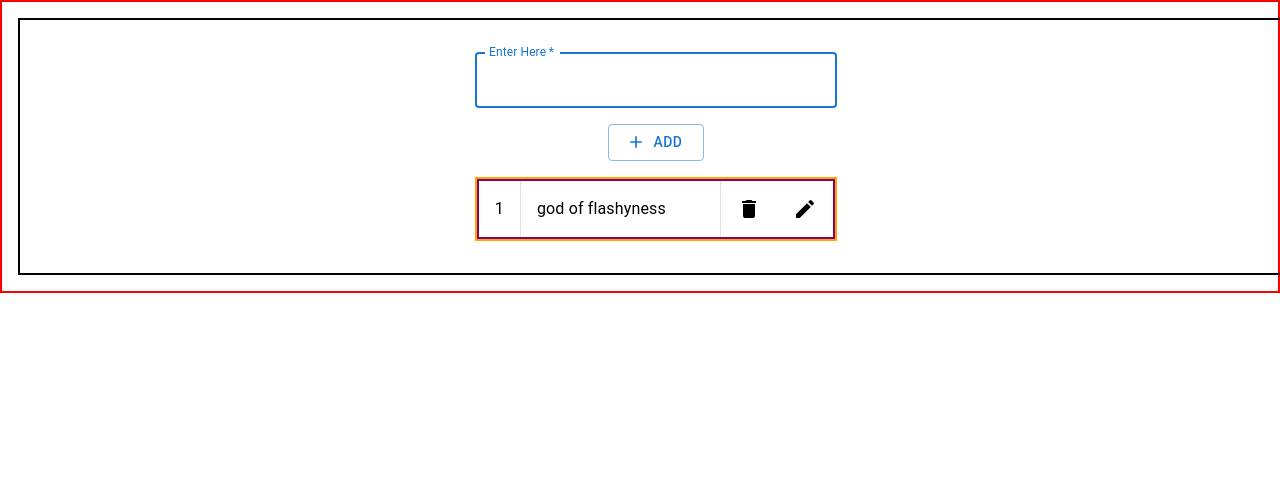
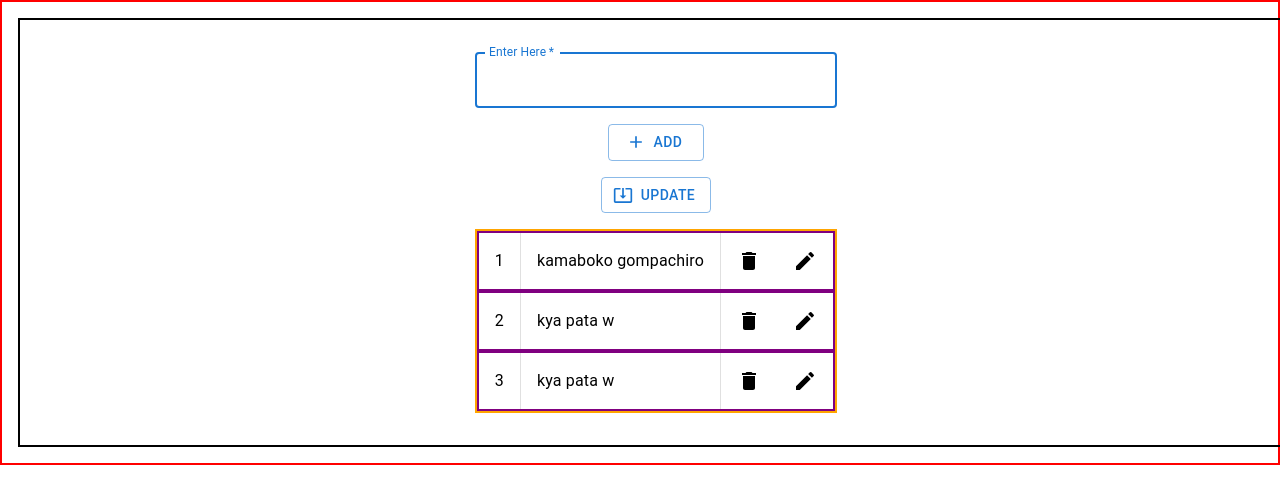
Before and after one commit to harshsajla2001/what-to-do, a React (Create React App) app: page / in a window 1280 px wide. Shown: the top 504 px of the page. Built offline with nearby package versions, Linux system fonts and the light colour scheme; data requests are answered from the project's data file.

Commit message:
adding edit functionalty

```diff
--- a/db.json
+++ b/db.json
@@ -1,8 +1,16 @@
 {
   "todoList": [
     {
-      "todo": "god of flashyness",
+      "todo": "kamaboko gompachiro",
       "id": 1
+    },
+    {
+      "todo": "kya pata w",
+      "id": 2
+    },
+    {
+      "todo": "kya pata w",
+      "id": 3
     }
   ]
 }
--- a/src/App.js
+++ b/src/App.js
@@ -1,33 +1,39 @@
+import { createContext, useEffect, useState } from "react";
 import Form from "./component/Form";
-import { createContext, useEffect, useState } from "react";
 import axios from "axios";
 
 export const GlobalInfo = createContext();
 
 function App() {
   const [todos, setTodos] = useState([]);
-// console.log("test1",todos)
+  const [val, setVal] = useState()
+  // Function to get values from child componets
   const getValues = (data) => {
-    return data;
+    setVal(data);
   };
-
-  // console.log(yoo, "bhar wala");
+  // Function to edit data base
+  const editTodo = (id, todo) => {
+    axios
+      .put(`http://localhost:3004/todoList/${id}`, {
+        todo: todo,
+      })
+      .then(() => {
+        getTodo();
+      })
+      .catch((err) => console.log(err));
+  };
+  // Function to get data from data base
   const getTodo = () => {
-     axios
+    axios
       .get("http://localhost:3004/todoList")
       .then((data) => {
         setTodos(data.data);
-        // console.log(data.data[1].id, "under wala");
       })
       .catch((err) => console.log(err));
   };
-  useEffect(() => {
-    getTodo();
-  }, []);
-
-  // console.log(uniId)
+  // Function to add data into data base
   const postTodo = (todo = "empty input") => {
-     axios
+    axios
       .post("http://localhost:3004/todoList", {
         todo: todo,
       })
@@ -36,6 +42,7 @@ function App() {
         console.log(error);
       });
   };
+  // Function to delete data from data base
   const deletTodo = (id) => {
     axios
       .delete(`http://localhost:3004/todoList/${id}`)
@@ -44,16 +51,23 @@ function App() {
         console.log(error);
       });
   };
+  // Function to get data when page load
+  useEffect(() => {
+    getTodo();
+  }, []);
 
   return (
     <>
       <GlobalInfo.Provider
         value={{
-          todos: todos,
           getValues: getValues,
           postTodo: postTodo,
           getTodo: getTodo,
           deletTodo: deletTodo,
+          setVal: setVal,
+          editTodo: editTodo,
+          todos: todos,
+          val: val,
         }}
       >
         <Form />
--- a/src/component/Form.js
+++ b/src/component/Form.js
@@ -1,31 +1,28 @@
 import { TextField, Box, Grid, Button } from '@mui/material';
 import AddIcon from '@mui/icons-material/Add';
+import SystemUpdateAltIcon from '@mui/icons-material/SystemUpdateAlt';
 import List from './List';
-import {useState,useContext, useEffect} from 'react'
+import { useState, useContext, useEffect } from 'react'
 import { GlobalInfo } from '../App';
 
 
 
 function Form() {
-    const {getValues,postTodo,getTodo} = useContext(GlobalInfo)
-    const [inputVal,setInputVal] = useState()
-    // useEffect(() => {
-    //   console.log(getValues(inputVal))
-    // }, [inputVal])
-    const handleClick = ()=> {
-        postTodo(inputVal)
-        console.log(inputVal)
-
-    }
-
+    const { getValues, postTodo, editTodo } = useContext(GlobalInfo)
+    const [inputVal, setInputVal] = useState("")
+    const [editId, setEditId] = useState()
+    // Function to export functions and variables to the parant component
+    useEffect(() => {
+        getValues({ editId, setEditId, setInputVal, inputVal })
+    }, [editId])
     return (
         <form>
             <Box sx={{ border: "solid red 2px" }}>
                 <Grid m={2} p={4} container gap={2} direction="column" justifyContent="center" alignItems="center" sx={{ border: "solid black 2px" }}>
-                    <TextField  onChange={(e)=> setInputVal( e.target.value)} id="outlined-basic" label="Enter Here" variant="outlined" required sx={{minWidth:'30%'}} autoFocus={true}/>
-                    <Button onClick={handleClick} startIcon={<AddIcon fontSize='small' />} variant="outlined" sx={{minWidth:'8%'}}>Add</Button>
+                    <TextField value={inputVal} onChange={(e) => setInputVal(e.target.value)} id="outlined-basic" label="Enter Here" variant="outlined" required sx={{ minWidth: '30%' }} autoFocus={true} />
+                    <Button onClick={() => postTodo(inputVal)} startIcon={<AddIcon fontSize='small' />} variant="outlined" sx={{ minWidth: '8%' }}>Add</Button>
+                    <Button onClick={() => editTodo(editId, inputVal)} startIcon={<SystemUpdateAltIcon fontSize='small' />} variant="outlined" sx={{ minWidth: '8%' }}>Update</Button>
                     <List />
-
                 </Grid>
             </Box>
         </form>
--- a/src/component/List.js
+++ b/src/component/List.js
@@ -1,39 +1,11 @@
-import React, { useContext, useEffect, useState } from 'react';
+import React, { useContext } from 'react';
 import { Grid, Box, Typography, Divider } from '@mui/material';
 import { GlobalInfo } from '../App';
 import DeleteIcon from '@mui/icons-material/Delete';
 import EditIcon from '@mui/icons-material/Edit';
-import axios from 'axios';
 
 function List() {
-  const { todos, getValues, getTodo, deletTodo } = useContext(GlobalInfo)
-  // console.log("test2 from list",todos)
-  // console.log(todos[2].id)
-  // const deletTodo = async (id) => {
-  //   axios.delete(`http://localhost:3004/todoList/${id}/`)
-  //     .then(() => getTodo()).catch(error => {
-  //       console.log(error);
-  //     });
-  // }
-
-  // const val = todos.map((data)=>{
-  //   const da = data
-  //   const id = da.map((value)=>{
-  //     return value.userId
-  //   })
-  //   console.log(id)
-  // })
-  // const val = todos.map((data) => {
-  //   return data
-  // }
-  // )
-
-  // const test = val.map((check) => {
-  //   return check
-  // })
-
-  // const todoData = test.map(data => data)
-  // console.log(todoData, "ye wala")
+  const { todos, deletTodo, val } = useContext(GlobalInfo)
   return (
     <Grid sx={{ border: "solid orange 2px" }} minWidth='30%' >
       {todos.map((todos, i) => {
@@ -46,9 +18,11 @@ function List() {
             <Divider orientation="vertical" flexItem />
             <DeleteIcon onClick={() => {
               deletTodo(todos.id)
-              console.log("test delete", todos.id )
             }} sx={{ marginRight: "2rem", marginLeft: '1rem' }} />
-            <EditIcon sx={{ marginRight: "1rem" }} />
+            <EditIcon onClick={() => {
+              val.setEditId(todos.id)
+              val.setInputVal(todos.todo)
+            }} sx={{ marginRight: "1rem" }} />
           </Box>
         </Grid>)
       })}
```
